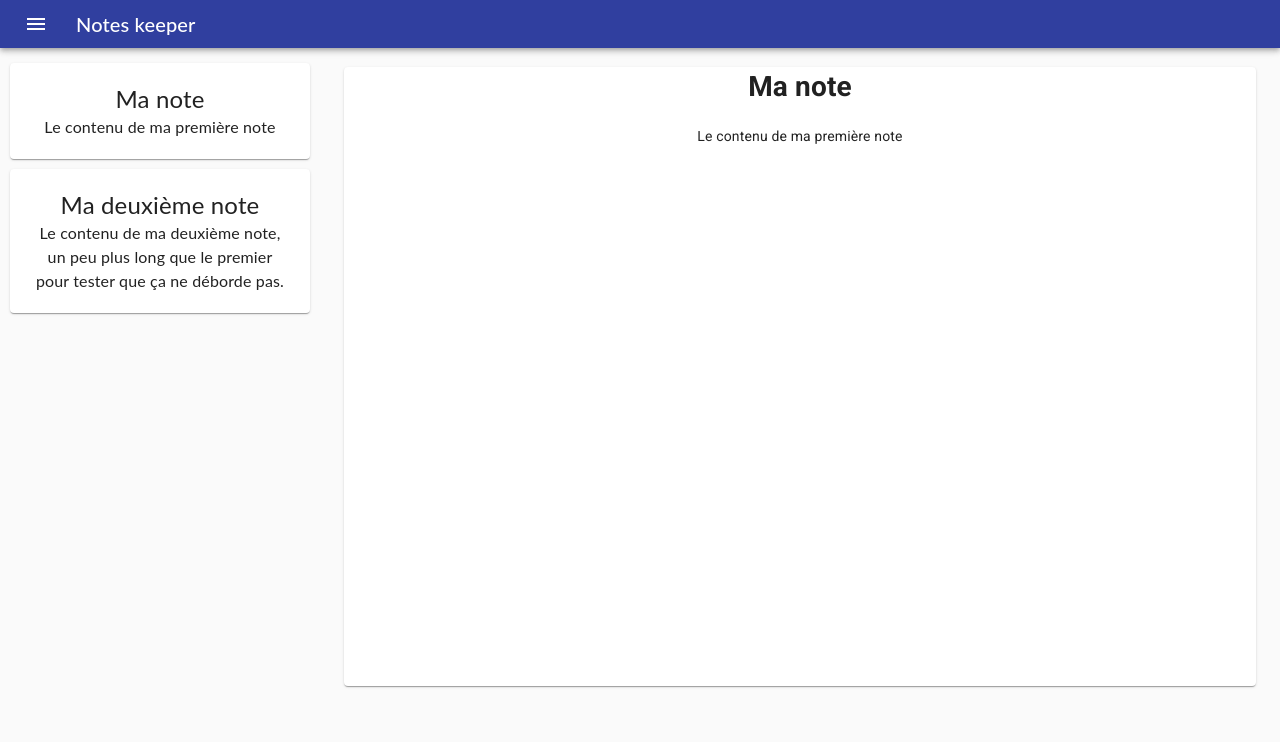
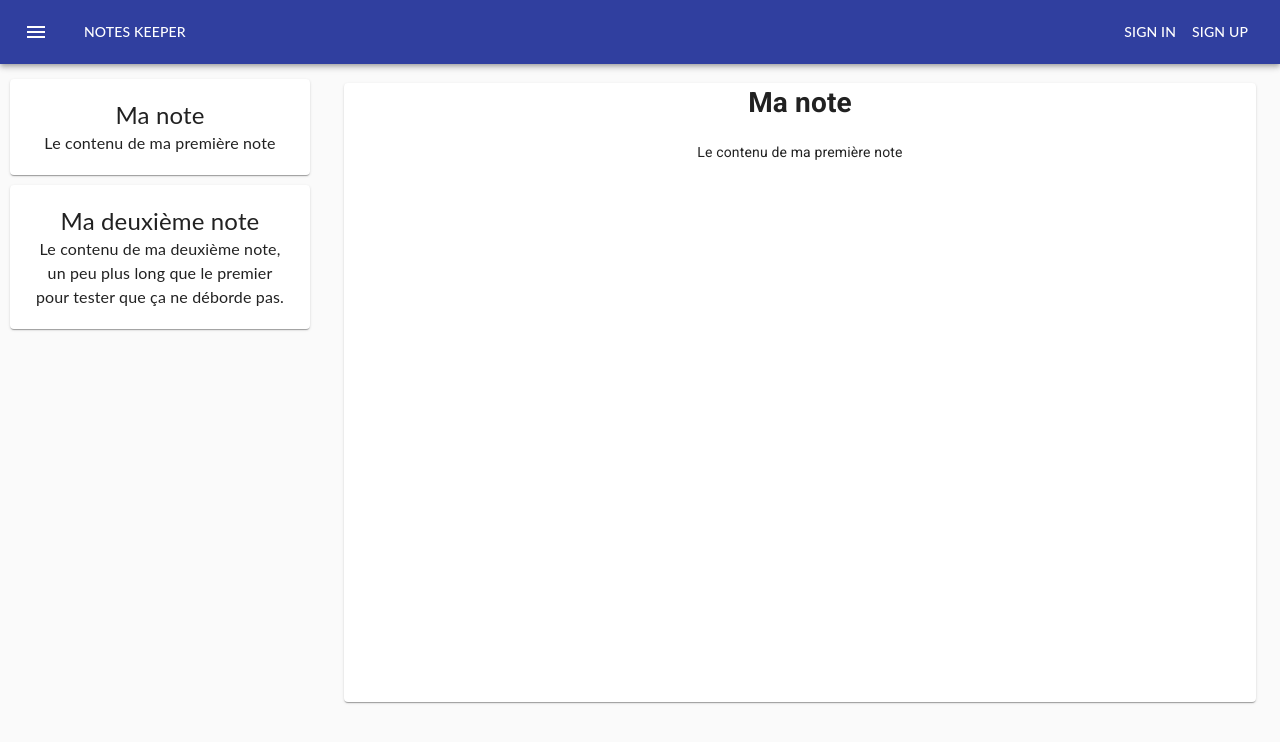
Before and after one commit to Tete1805/notes-keeper, a React (Create React App) app: page / in a window 1280 px wide. Shown: the top 742 px of the page. Built offline with nearby package versions, Linux system fonts and the light colour scheme.

Commit message:
feature: adds navigation in Navbar

```diff
--- a/src/components/NavBar.styles.tsx
+++ b/src/components/NavBar.styles.tsx
@@ -1,10 +1,16 @@
-import { makeStyles } from '@material-ui/core/styles';
+import { createStyles, makeStyles, Theme } from '@material-ui/core/styles';
 
-export const useStyles = makeStyles(theme => ({
+export const useStyles = makeStyles((theme: Theme) =>
+  createStyles({
     root: {
       flexGrow: 1
     },
     menuButton: {
       marginRight: theme.spacing(2)
+    },
+    title: {
+      flexGrow: 1,
+      textAlign: 'left'
     }
-}));
+  })
+);
--- a/src/components/NavBar.tsx
+++ b/src/components/NavBar.tsx
@@ -1,9 +1,11 @@
 import React from 'react';
 import AppBar from '@material-ui/core/AppBar';
+import Button from '@material-ui/core/Button';
+import IconButton from '@material-ui/core/IconButton';
+import Link from '@material-ui/icons/Link';
+import MenuIcon from '@material-ui/icons/Menu';
 import Toolbar from '@material-ui/core/Toolbar';
 import Typography from '@material-ui/core/Typography';
-import IconButton from '@material-ui/core/IconButton';
-import MenuIcon from '@material-ui/icons/Menu';
 
 import { useStyles } from './NavBar.styles';
 
@@ -13,18 +15,26 @@ export default function NavBar() {
   return (
     <div className={classes.root}>
       <AppBar position="static">
-        <Toolbar variant="dense">
+        <Toolbar>
           <IconButton
-            edge="start"
+            aria-label="menu"
             className={classes.menuButton}
             color="inherit"
-            aria-label="menu"
+            edge="start"
           >
             <MenuIcon />
           </IconButton>
-          <Typography variant="h6" color="inherit">
-            Notes keeper
+          <Typography variant="h6" className={classes.title}>
+            <Button href="/" color="inherit">
+              Notes keeper
+            </Button>
           </Typography>
+          <Button href="/signin" color="inherit">
+            Sign In
+          </Button>
+          <Button href="/signup" color="inherit">
+            Sign Up
+          </Button>
         </Toolbar>
       </AppBar>
     </div>
```
Lines whose indentation alone changed are shown as unchanged.
